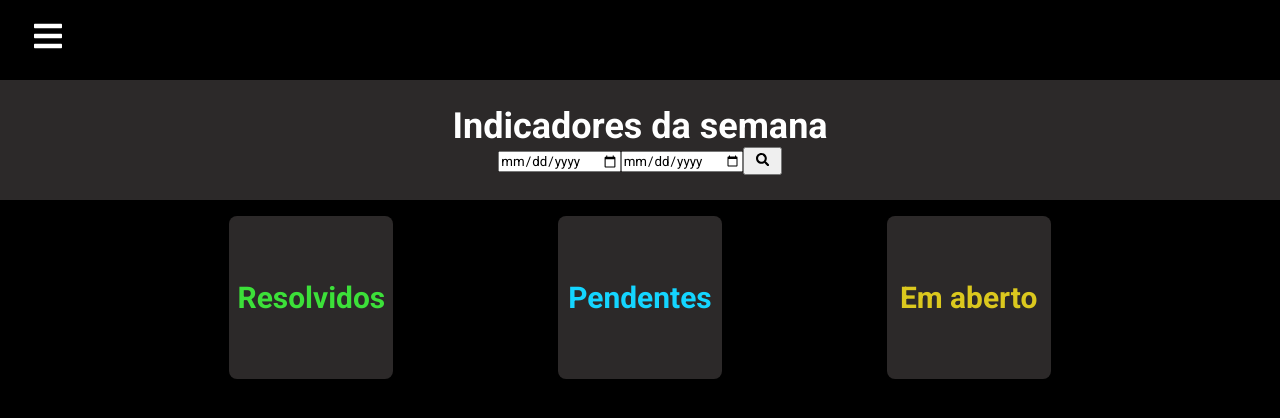
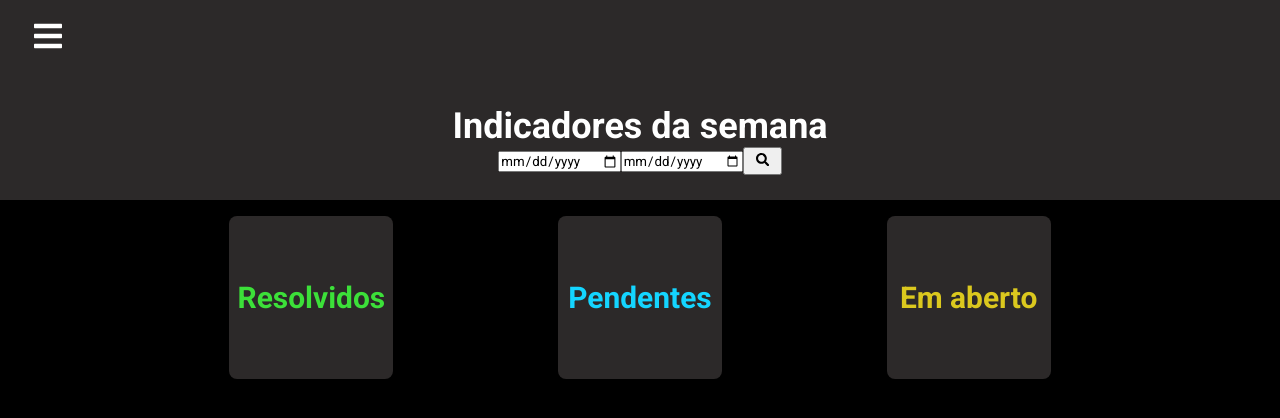
Before and after one commit to Lorenalgm/zendesk, a React (Create React App) app in the folder web/: page /dashboard in a window 1280 px wide. Shown: the top 418 px of the page. Built offline with nearby package versions, Linux system fonts and the light colour scheme; no server answers; the HTML template or start-up script is replaced by a standard one.

Commit message:
ajustado estilizaçao

```diff
--- a/web/src/Components/Navbar/style.css
+++ b/web/src/Components/Navbar/style.css
@@ -1,9 +1,9 @@
 .navbar {
-  background-color: #000;
+  background-color: #2C2929;
   width: 100%;
   height: 80px;
   display: flex;
-  justify-content: start;
+  justify-content: flex-start;
   align-items: center;
 }
 
@@ -32,7 +32,7 @@
 
 .nav-text {
   display: flex;
-  justify-content: start;
+  justify-content: flex-start;
   align-items: center;
   padding: 8px 0px 8px 16px;
   list-style: none;
@@ -69,7 +69,7 @@
   width: 100%;
   height: 80px;
   display: flex;
-  justify-content: start;
+  justify-content: flex-start;
   align-items: center;
 }
 
```
